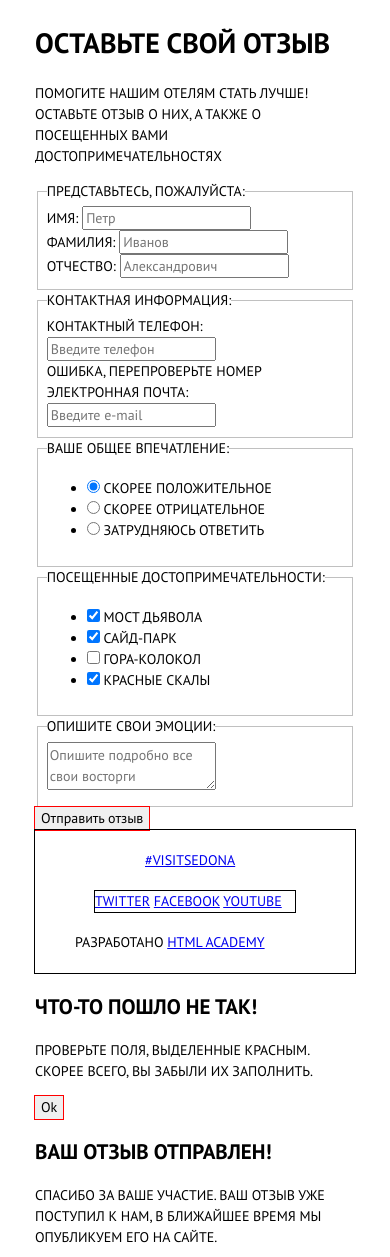
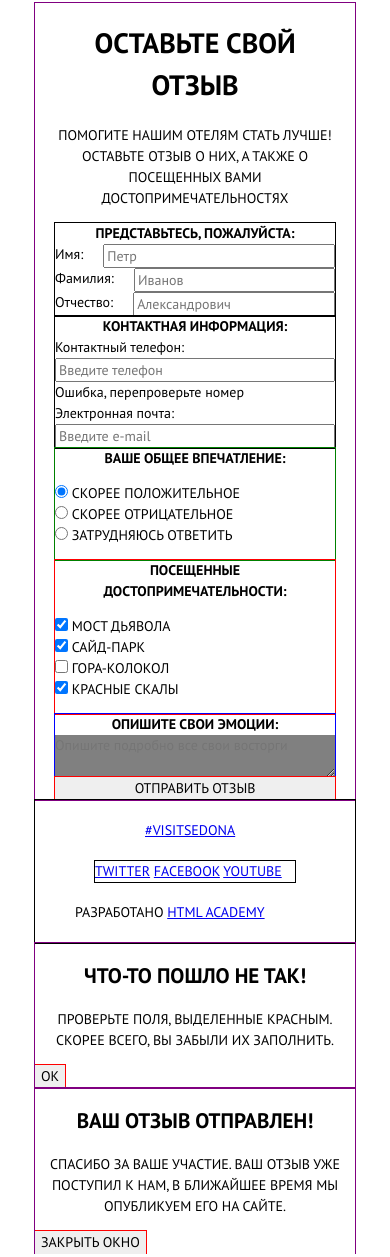
Before and after one commit to katefaith/42421-sedona, a website: page form.html in a window 390 px wide. Shown: the part 453-1710 px from the top of the page. Drawn offline with nearby package versions, Linux system fonts and the light colour scheme; files that its build step writes are made by us from their sources; files whose address does not match are found by name.

Commit message:
Адаптивная сетка для form (flex)

```diff
--- a/form.html
+++ b/form.html
@@ -30,12 +30,12 @@
       </div>
     </header>
 
-    <div class="review-form">
-      <div class="review-form__text-wrapper">
-        <h1 class="review-form__heading">Оставьте свой отзыв</h1>
-        <p class="review-form__text">Помогите нашим отелям стать лучше! Оставьте отзыв о них, а также о посещенных вами достопримечательностях</p>
-      </div>
-      <form action="" method="post">
+      <form class="review-form" action="" method="post">
+        <div class="review-form__text-wrapper">
+          <h1 class="review-form__heading">Оставьте свой отзыв</h1>
+          <p class="review-form__text">Помогите нашим отелям стать лучше! Оставьте отзыв о них, а также о посещенных вами достопримечательностях</p>
+        </div>
+
         <fieldset class="fullname">
           <legend class="fullname__heading">Представьтесь, пожалуйста:</legend>
           <div class="fullname__wrapper">
@@ -84,7 +84,7 @@
         </fieldset>
 
         <fieldset class="attractions">
-          <legend class="attractions__heading">Посещенные достопримечательности:</legend>
+          <legend class="attractions__heading">Посещенные <br> достопримечательности:</legend>
           <ul class="attractions__list">
             <li class="attractions__item">
               <input class="attractions__checkbox" id="bridge" type="checkbox" name="bridge" checked>
@@ -111,9 +111,9 @@
         </fieldset>
 
         <button class="btn btn--send-review" type="submit">Отправить отзыв</button>
+        <span class="review-form__required">* - обязательные поля</span>
 
       </form>
-    </div>
 
     <footer class="page-footer">
       <div class="page-footer__out-link">
--- /dev/null
+++ b/sass/blocks/attractions.scss
@@ -0,0 +1,37 @@
+.attractions {
+  margin: 0;
+  padding: 0;
+  width: 100%;
+
+  outline: 1px solid red;
+
+  @media (min-width: $bp-tablet) {
+    order: 5;
+  }
+}
+
+.attractions__heading {
+  font-weight: bold;
+  text-align: center;
+}
+
+.attractions__list {
+  display: flex;
+  flex-wrap: wrap;
+  padding: 0;
+  justify-content: center;
+
+  list-style: none;
+
+  @media (min-width: $bp-desktop) {
+    justify-content: space-between;
+  }
+}
+
+.attractions__item {
+  width: 100%;
+
+  @media (min-width: $bp-tablet) {
+    width: 220px; // ??? подозреваю, что это неидеальный вариант
+  }
+}
--- a/sass/blocks/btn.scss
+++ b/sass/blocks/btn.scss
@@ -1,5 +1,7 @@
 .btn {
   border: 0;
+
+  text-transform: uppercase;
 
   outline: 1px solid red;
 }
@@ -42,3 +44,20 @@
     margin-left: 40px;
   }
 }
+
+.btn--send-review {
+  width: 100%;
+
+  @media (min-width: $bp-tablet) {
+    order: 7;
+    width: 50%;
+  }
+}
+
+.btn--success {
+  margin: 0 auto;
+}
+
+.btn--failure {
+
+}
--- /dev/null
+++ b/sass/blocks/contacts.scss
@@ -0,0 +1,44 @@
+.contacts {
+  margin: 0;
+  padding: 0;
+  width: 100%;
+
+  outline: 1px solid black;
+
+  @media (min-width: $bp-tablet) {
+    order: 4;
+  }
+}
+
+.contacts__heading {
+  font-weight: bold;
+  text-align: center;
+}
+
+.contacts__wrapper {
+  display: flex;
+  flex-wrap: wrap;
+
+  text-transform: none;
+
+  @media (min-width: $bp-desktop) {
+
+  }
+}
+
+.contacts__label {
+  @media (min-width: $bp-tablet) {
+    order: -2;
+  }
+}
+
+.contacts__field {
+  width: 100%;
+}
+
+.contacts__field-error {
+  @media (min-width: $bp-tablet) {
+    order: -1;
+    margin-left: auto;
+  }
+}
--- /dev/null
+++ b/sass/blocks/emotions.scss
@@ -0,0 +1,25 @@
+.emotions {
+  display: flex;
+  flex-grow: 1;
+  width: 100%;
+  padding: 0;
+  margin: 0;
+
+  outline: 1px solid blue;
+
+  @media (min-width: $bp-tablet) {
+    order: 6;
+  }
+}
+
+.emotions__heading {
+  font-weight: bold;
+  text-align: center;
+}
+
+.emotions__field {
+  width: 100%;
+  padding: 0;
+  border: 0;
+  background: gray;
+}
--- /dev/null
+++ b/sass/blocks/fullname.scss
@@ -0,0 +1,33 @@
+.fullname {
+  //display: flex;
+  margin: 0;
+  padding: 0;
+  //flex-grow: 1;
+  width: 100%;
+
+  outline: 1px solid black;
+
+  @media (min-width: $bp-tablet) {
+    order: 3;
+    width: 50%
+  }
+}
+
+.fullname__heading {
+  font-weight: bold;
+  text-align: center;
+}
+
+.fullname__wrapper {
+  display: flex;
+
+  text-transform: none;
+}
+
+.fullname__label {
+  padding-right: 20px;
+}
+
+.fullname__field {
+  flex-grow: 1;
+}
--- /dev/null
+++ b/sass/blocks/impression.scss
@@ -0,0 +1,29 @@
+.impression {
+  margin: 0;
+  padding: 0;
+  width: 100%;
+
+  outline: 1px solid green;
+
+  @media (min-width: $bp-tablet) {
+    order: 2;
+    width: 50%;
+  }
+}
+
+.impression__heading {
+  font-weight: bold;
+  text-align: center;
+}
+
+.impression__list {
+  display: flex;
+  flex-wrap: wrap;
+  padding: 0;
+
+  list-style: none;
+}
+
+.impression__item {
+ width: 100%;
+}
--- /dev/null
+++ b/sass/blocks/popup.scss
@@ -0,0 +1,24 @@
+.popup {
+  @include clearfix;
+  margin: 0 auto;
+  outline: 1px solid purple;
+
+}
+
+.popup__content {
+  text-align: center;
+}
+
+.popup--success {
+  @media (min-width: $bp-tablet) {
+    width: 640px;
+    height: 350px;
+  }
+}
+
+.popup--failure {
+  @media (min-width: $bp-tablet) {
+    width: 400px;
+    height: 350px;
+  }
+}
--- /dev/null
+++ b/sass/blocks/review-form.scss
@@ -0,0 +1,34 @@
+.review-form {
+  @include clearfix;
+  display: flex;
+  flex-wrap: wrap;
+  padding: 0 20px;
+  outline: 1px solid purple;
+
+  @media (min-width: $bp-tablet) {
+    padding: 0 60px;
+  }
+
+  @media (min-width: $bp-desktop) {
+    padding: 0 120px;
+  }
+}
+
+.review-form__text-wrapper {
+  text-align: center;
+
+  @media (min-width: $bp-tablet) {
+    order: 1;
+  }
+}
+
+.review-form__required {
+  display: none;
+
+  @media (min-width: $bp-tablet) {
+    display: inline;
+    order: 8;
+    margin-left: auto;
+
+  }
+}
--- a/sass/style.scss
+++ b/sass/style.scss
@@ -10,7 +10,7 @@
 @import "blocks/page-footer.scss";
 @import "blocks/social-links.scss";
 @import "blocks/btn.scss";
-/*@import "blocks/popup.scss";*/
+@import "blocks/popup.scss";
 
 @import "blocks/reasons.scss";
 @import "blocks/item-reason.scss";
@@ -24,13 +24,13 @@
 @import "blocks/video-gallery.scss";
 @import "blocks/video.scss";
 
-/*@import "blocks/review-form.scss";
+@import "blocks/review-form.scss";
 @import "blocks/fullname.scss";
 @import "blocks/contacts.scss";
 @import "blocks/impression.scss";
 @import "blocks/attractions.scss";
 @import "blocks/emotions.scss";
-*/
+
 
 body {
   @include container;
@@ -40,3 +40,7 @@ body {
   line-height: 1.5;
   text-transform: uppercase;
 }
+
+fieldset {
+  border: none;
+}
```
